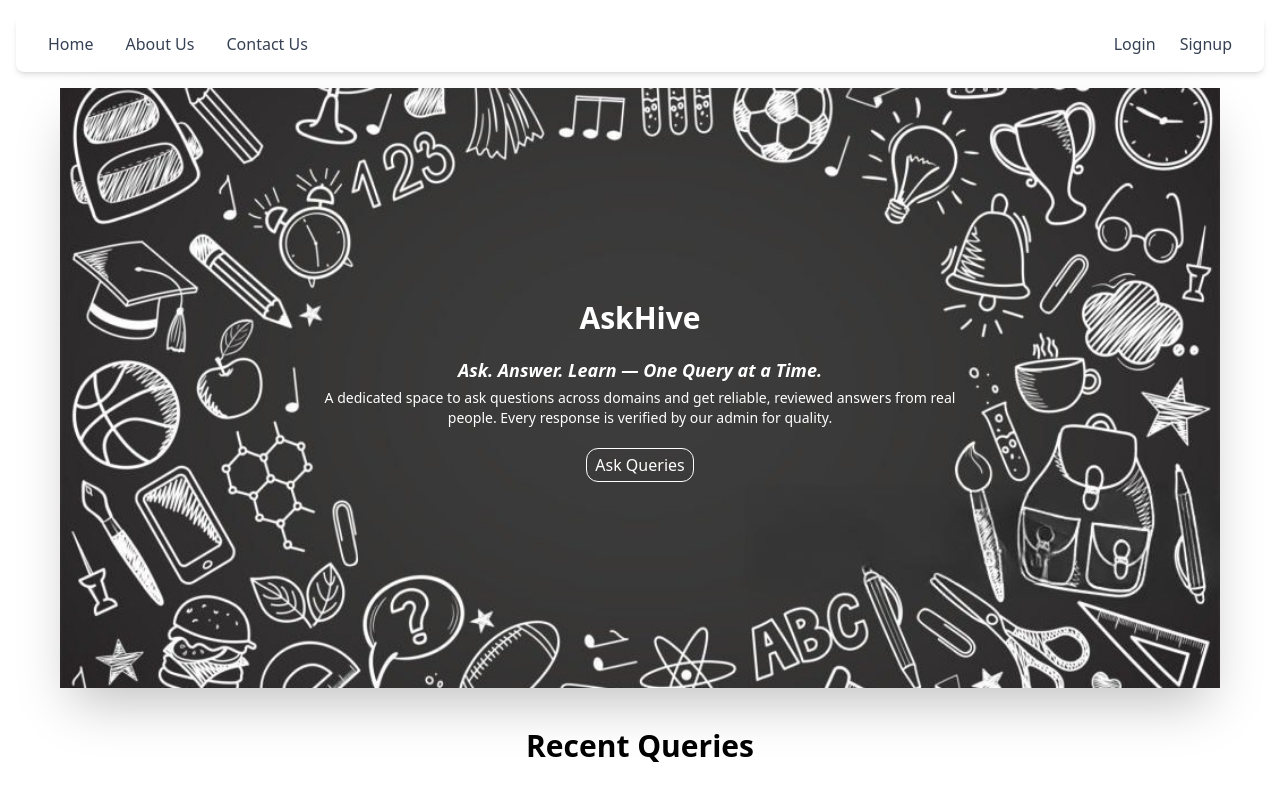
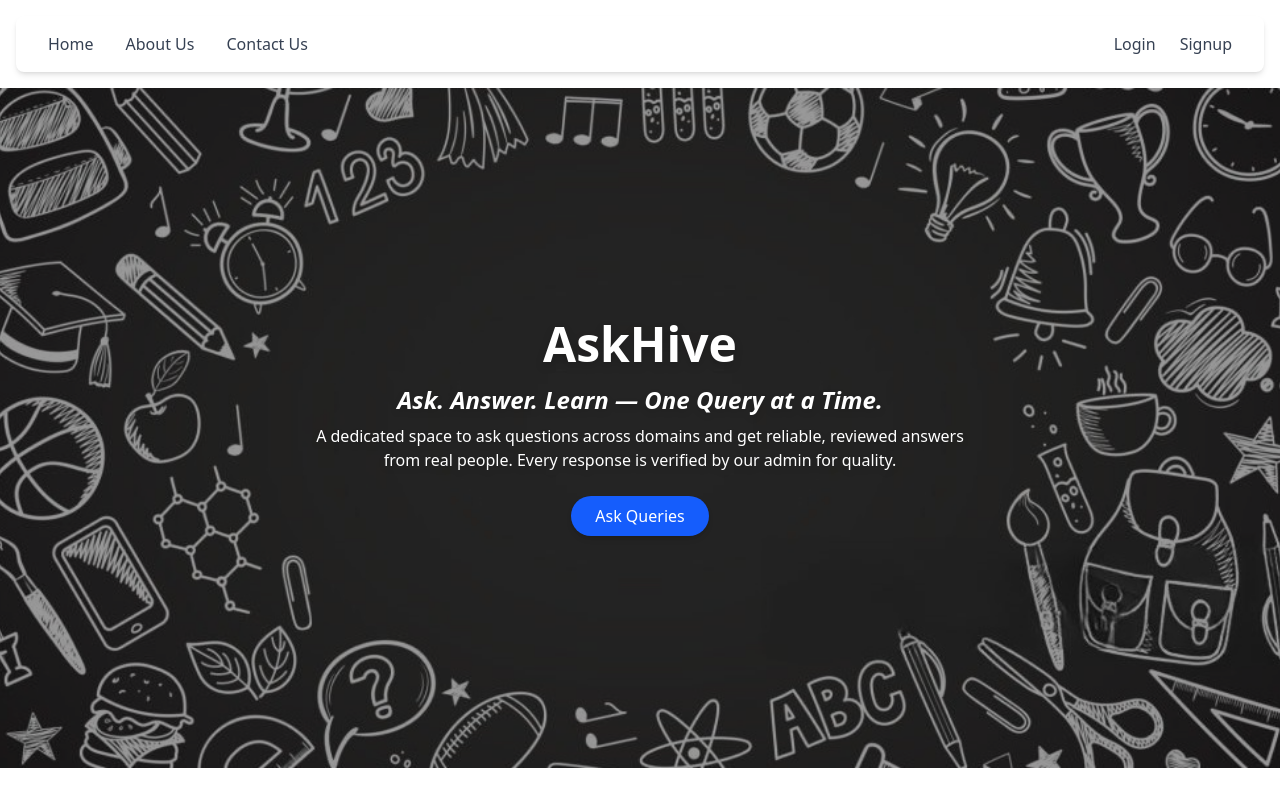
Before and after one commit to Soumita-Nag/QueryService, a Vue app: page / in a window 1280 px wide. Shown: the top 788 px of the page. Built offline with nearby package versions, Linux system fonts and the light colour scheme.

Commit message:
visibility linkage done

```diff
--- a/src/App.vue
+++ b/src/App.vue
@@ -1,11 +1,30 @@
 <script setup>
   import HomePage from './pages/HomePage.vue';
   import NavBar from './components/NavBar.vue';
+  import askQueries from './pages/askQueries.vue';
+
+  import { reactive } from 'vue';
+
+  const visibility=reactive({
+    HomePage:true,
+    AskQueries:false,
+  })
+  const changeVisibility=(newVisibility,source)=>{
+    if(source==='AskQueries'){
+      visibility.HomePage=!newVisibility;
+      visibility.AskQueries=newVisibility;
+    }
+    if(source==='HomePage'){
+      visibility.HomePage=newVisibility;
+      visibility.AskQueries=!newVisibility;
+    }
+  }
 </script>
 
 <template>
-  <NavBar/>
-  <HomePage/>
+  <NavBar @activate="changeVisibility"/>
+  <HomePage @activate="changeVisibility" v-if="visibility.HomePage"/>
+  <askQueries v-if="visibility.AskQueries"/>
 </template>
 
 <style scoped>
--- a/src/components/HomePage/HeroSectionHP.vue
+++ b/src/components/HomePage/HeroSectionHP.vue
@@ -1,32 +1,37 @@
 <template>
-    <div class="sm:mx-5 mx-2 xl:mx-15 lg:mx-10 flex flex-col items-center">
-        <div class="w-full hidden md:block shadow-2xl">
-            <img src="@/assets/DeWatermark.ai_1751779242509.jpeg" class="w-full h-150" alt="">
-        </div>
-        <div class="w-full sm:hidden shadow-2xl">
-            <img src="@/assets/DeWatermark.ai_1751779242509(1).jpeg" class="w-full h-150" alt="">
-        </div>
-        <div class="w-full hidden sm:block md:hidden shadow-2xl">
-            <img src="@/assets/DeWatermark.ai_1751779242509(2).jpeg" class="w-full h-150" alt="">
-        </div>
-        <div class="absolute top-68 sm:top-75 text-white flex flex-col items-center w-1/2 text-center">
-            <h1 class="text-3xl font-bold pb-5">AskHive</h1>
-            <h2 class="text-lg font-bold italic pb-1">Ask. Answer. Learn — One Query at a Time.</h2>
-            <h6 class="text-sm">A dedicated space to ask questions across domains and get reliable, reviewed answers from real people. Every response is verified by our admin for quality.</h6>
-            <button class="border px-2 py-1 rounded-xl mt-5 cursor-pointer">Ask Queries</button>
-        </div>
+  <div class="relative w-full">
+    <div class="hidden md:block">
+      <img src="@/assets/DeWatermark.ai_1751779242509.jpeg" class="w-full h-[85vh] object-cover" alt="Hero Image">
     </div>
+    <div class="hidden sm:block md:hidden">
+      <img src="@/assets/DeWatermark.ai_1751779242509(2).jpeg" class="w-full h-[75vh] object-cover" alt="Hero Image Tablet">
+    </div>
+    <div class="sm:hidden">
+      <img src="@/assets/DeWatermark.ai_1751779242509(1).jpeg" class="w-full h-[60vh] object-cover" alt="Hero Image Mobile">
+    </div>
+
+    <div class="absolute inset-0 flex flex-col items-center justify-center px-4 sm:px-10 text-center bg-black/40">
+      <h1 class="text-white text-4xl sm:text-5xl font-bold mb-4 drop-shadow-lg">AskHive</h1>
+      <h2 class="text-white text-xl sm:text-2xl italic font-semibold mb-2 drop-shadow-md">
+        Ask. Answer. Learn — One Query at a Time.
+      </h2>
+      <p class="text-white text-sm sm:text-base max-w-2xl drop-shadow-md">
+        A dedicated space to ask questions across domains and get reliable, reviewed answers from real people. Every response is verified by our admin for quality.
+      </p>
+      <button
+        @click="goToAskQueries"
+        class="mt-6 px-6 py-2 bg-blue-600 hover:bg-blue-700 cursor-pointer text-white rounded-full transition duration-300 shadow-md"
+      >
+        Ask Queries
+      </button>
+    </div>
+  </div>
 </template>
-<script>
-    export default{
-        data(){
-            return{
 
-            }
-        },
-        methods:{
-
-        },
+<script setup>
+    const emit=defineEmits(['activate'])
+    const goToAskQueries=()=>{
+        emit('activate',true,'AskQueries');
     }
 </script>
 <style scoped>
--- /dev/null
+++ b/src/pages/askQueries.vue
@@ -0,0 +1,18 @@
+<template>
+    <h1>Hello from askQueries</h1>
+</template>
+<script>
+    export default{
+        data(){
+            return{
+
+            }
+        },
+        methods:{
+
+        },
+    }
+</script>
+<style scoped>
+
+</style>
```
